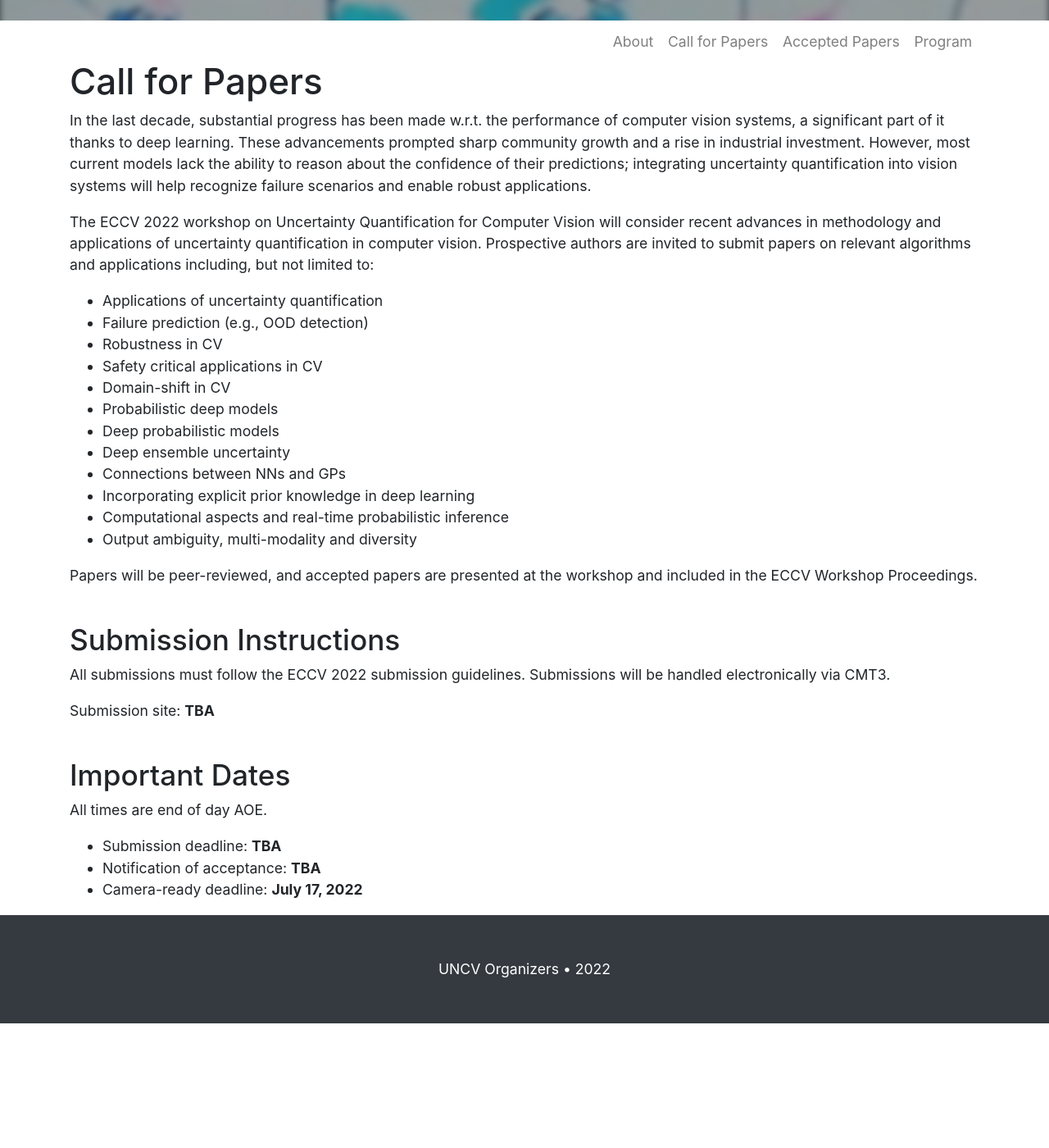
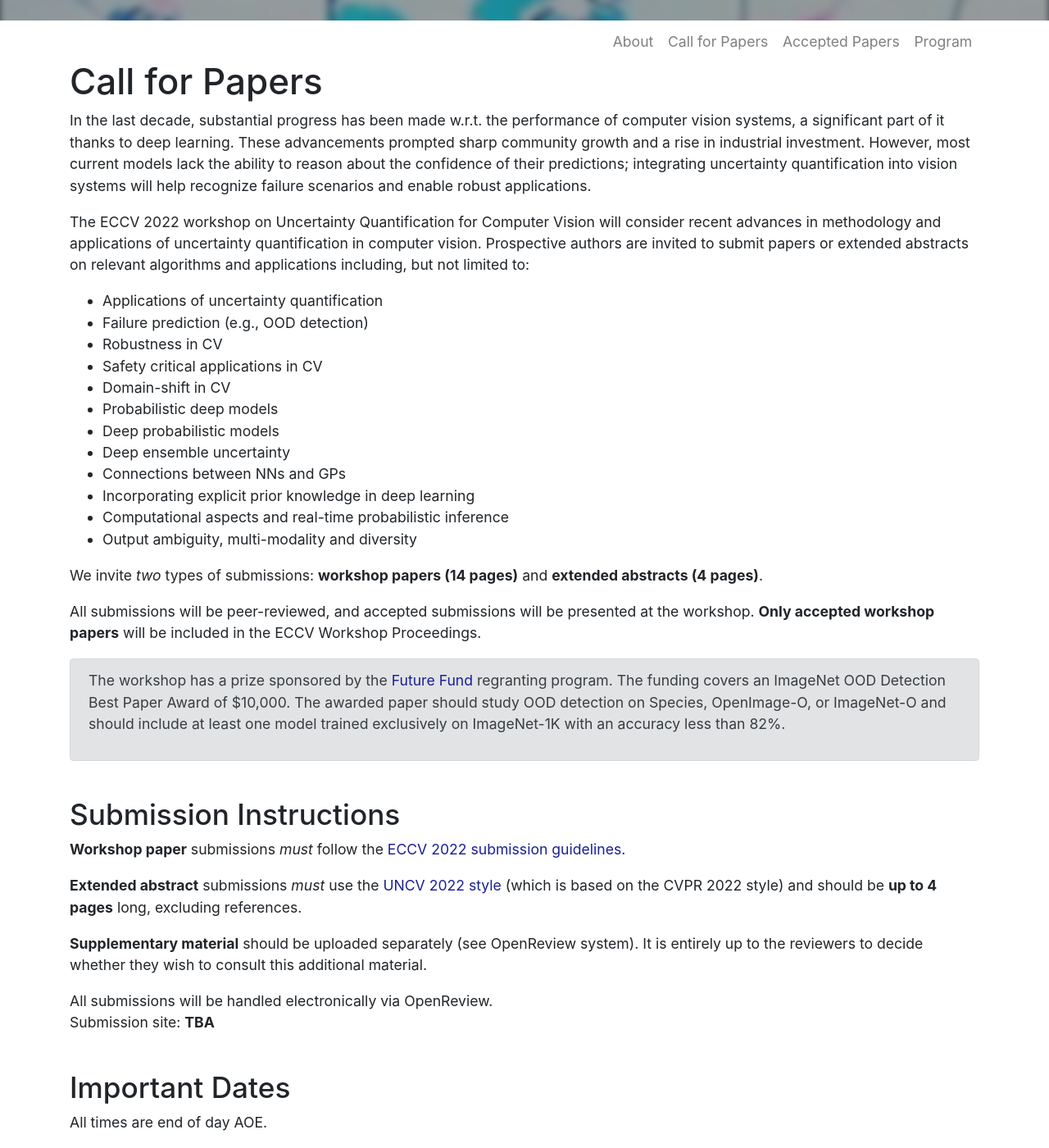
Before and after one commit to uncv2022/uncv2022.github.io, a Jekyll site: the page built from _pages/cfp.md, in a window 1280 px wide and 1400 px high, scrolled down 395 px. Shown: the whole window at 82% size. Built offline with Jekyll 4.4.1, drawn with Linux system fonts in a browser that asks for light colours; before the commit the page ends 1643 px from its top, so only the background shows below that; some of the changed text lies outside the part shown.

Commit message:
updated CFP, added template (#2)

```diff
--- a/_config.yml
+++ b/_config.yml
@@ -22,10 +22,10 @@ organizers: "UNCV Organizers"
 
 deadlines:
   - item: Submission deadline
-    date: TBA
+    date: July 10th, 2022
 
   - item: Notification of acceptance
-    date: TBA
+    date: August 10th, 2022
 
   - item: Camera-ready deadline
-    date: July 17, 2022
+    date: August 22, 2022
--- a/_pages/cfp.md
+++ b/_pages/cfp.md
@@ -8,7 +8,7 @@ title: Call for Papers
 
 In the last decade, substantial progress has been made w.r.t. the performance of computer vision systems, a significant part of it thanks to deep learning. These advancements prompted sharp community growth and a rise in industrial investment. However, most current models lack the ability to reason about the confidence of their predictions; integrating uncertainty quantification into vision systems will help recognize failure scenarios and enable robust applications.
 
-The ECCV 2022 workshop on Uncertainty Quantification for Computer Vision will consider recent advances in methodology and applications of uncertainty quantification in computer vision. Prospective authors are invited to submit papers on relevant algorithms and applications including, but not limited to:
+The ECCV 2022 workshop on Uncertainty Quantification for Computer Vision will consider recent advances in methodology and applications of uncertainty quantification in computer vision. Prospective authors are invited to submit papers or extended abstracts on relevant algorithms and applications including, but not limited to:
 
 * Applications of uncertainty quantification
 * Failure prediction (e.g., OOD detection)
@@ -23,13 +23,28 @@ The ECCV 2022 workshop on Uncertainty Quantification for Computer Vision will co
 * Computational aspects and real-time probabilistic inference
 * Output ambiguity, multi-modality and diversity
 
-Papers will be peer-reviewed, and accepted papers are presented at the workshop and included in the ECCV Workshop Proceedings.
+We invite _two_ types of submissions: **workshop papers (14 pages)** and **extended abstracts (4 pages)**.
+
+All submissions will be peer-reviewed, and accepted submissions will be presented at the workshop.
+**Only accepted workshop papers** will be included in the ECCV Workshop Proceedings.
+
+
+<div class="alert alert-secondary">
+<p>The workshop has a prize sponsored by the <a href="https://ftxfuturefund.org">Future Fund</a> regranting program. The funding covers an ImageNet OOD Detection Best Paper Award of $10,000. The awarded paper should study OOD detection on Species, OpenImage-O, or ImageNet-O and should include at least one model trained exclusively on ImageNet-1K with an accuracy less than 82%.</p>
+</div>
 
 ## Submission Instructions
 
-All submissions must follow the ECCV 2022 submission guidelines. Submissions will be handled electronically via CMT3.
+**Workshop paper** submissions _must_ follow the [ECCV 2022 submission guidelines](https://eccv2022.ecva.net/submission/call-for-papers/).
 
+**Extended abstract** submissions _must_ use the [UNCV 2022 style]({{ site.baseurl }}/assets/uncv2022_workshopECCV_author-kit.zip) (which is based on the CVPR 2022 style) and should be **up to 4 pages** long, excluding references.
+
+**Supplementary material** should be uploaded separately (see OpenReview system). It is entirely up to the reviewers to decide whether they wish to consult this additional material.
+
+
+All submissions will be handled electronically via OpenReview.<br/>
 Submission site: **TBA**
+
 
 ## Important Dates
 
```
Also changed, not shown: index.html (+7 -2 lines), README.md, 1 other file.
